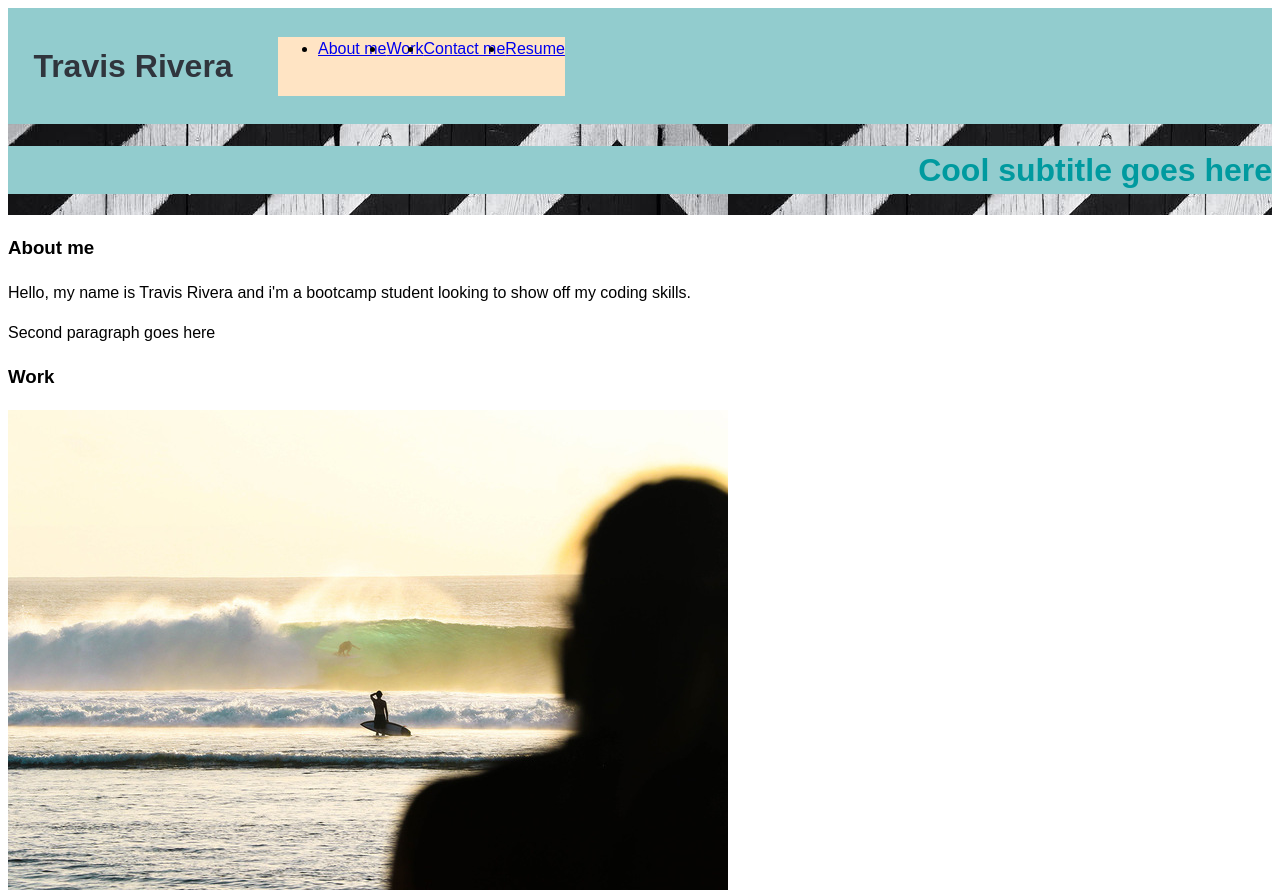
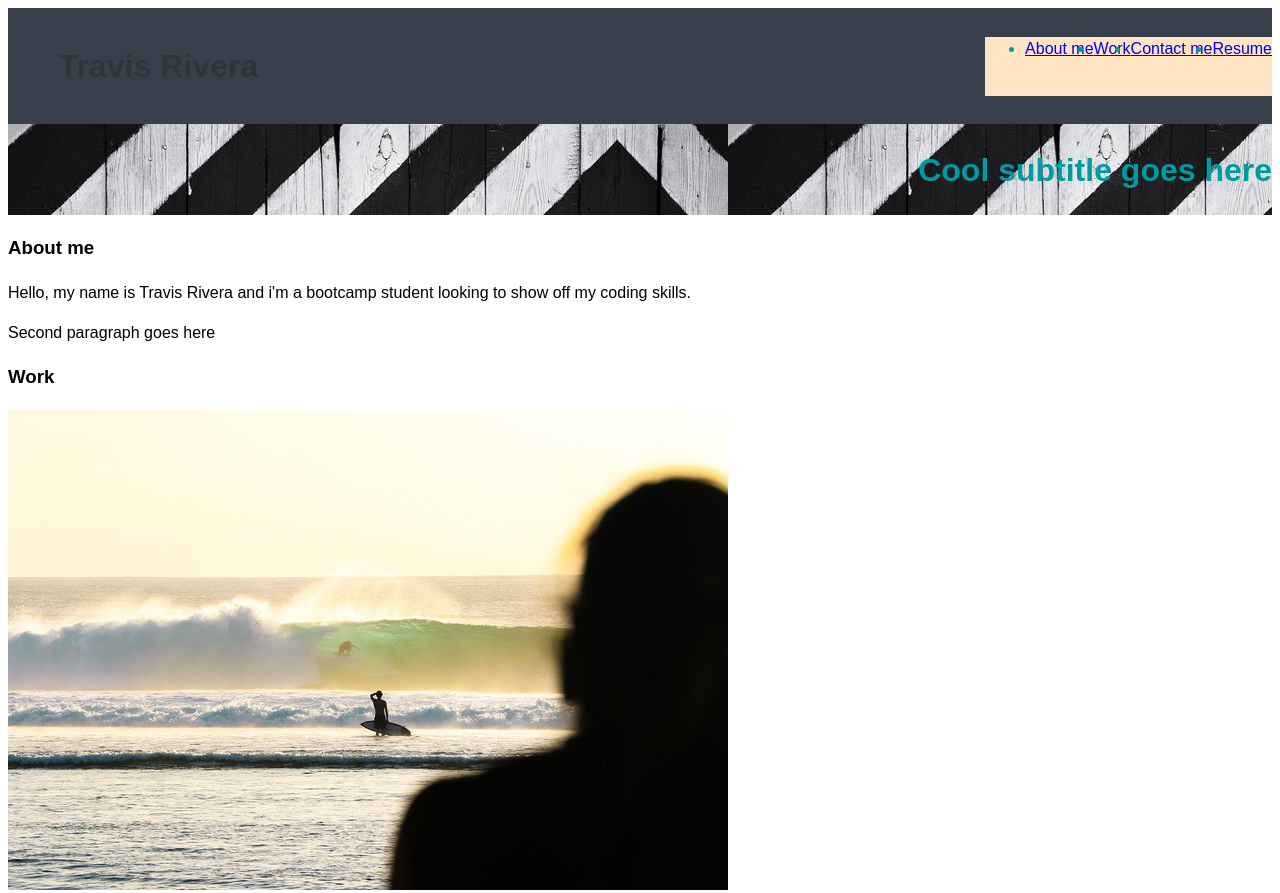
Before and after one commit to Travis3214/Portfolio, a plain HTML site: page index.html in a window 1280 px wide. Shown: the top 893 px of the page. Drawn offline with Linux system fonts and the light colour scheme.

Commit message:
made changes to header and css sheet for style

```diff
--- a/assets/CSS/style.css
+++ b/assets/CSS/style.css
@@ -8,15 +8,15 @@ body {
 header {
     display: flex;
     flex-grow: 1;
-    background-color: #92CCCE;
+    background-color: #38404b;
+    color: #009a9f;
     padding: 1% 0%;
 }
 
 h1 {
     display: flex;
-    justify-content: center;
+    justify-content: flex-end;
     color: #30353D;
-    background-color: #92CCCE;
     font-size: 200%;
     min-width: 250px;
 }
@@ -31,6 +31,7 @@ ul {
 
 .nav-bar {
     display: flex;
+    justify-content: flex-end;
     flex-grow: 1;
 
 }
@@ -39,8 +40,8 @@ ul {
     display: flex;
     justify-content: flex-end;
     color: #009a9f;
-    background-color: #92CCCE;
 }
+
 .fence {
     background-image: url(../Images/fence.jpeg);
     background-size: auto;
--- a/index.html
+++ b/index.html
@@ -9,7 +9,7 @@
 
 <body>
     <header>
-        <h1>Travis Rivera</h1>
+        <h1 id="name">Travis Rivera</h1>
         <!-- Nav bar for links -->
         <nav class="nav-bar">
             <ul>
```
